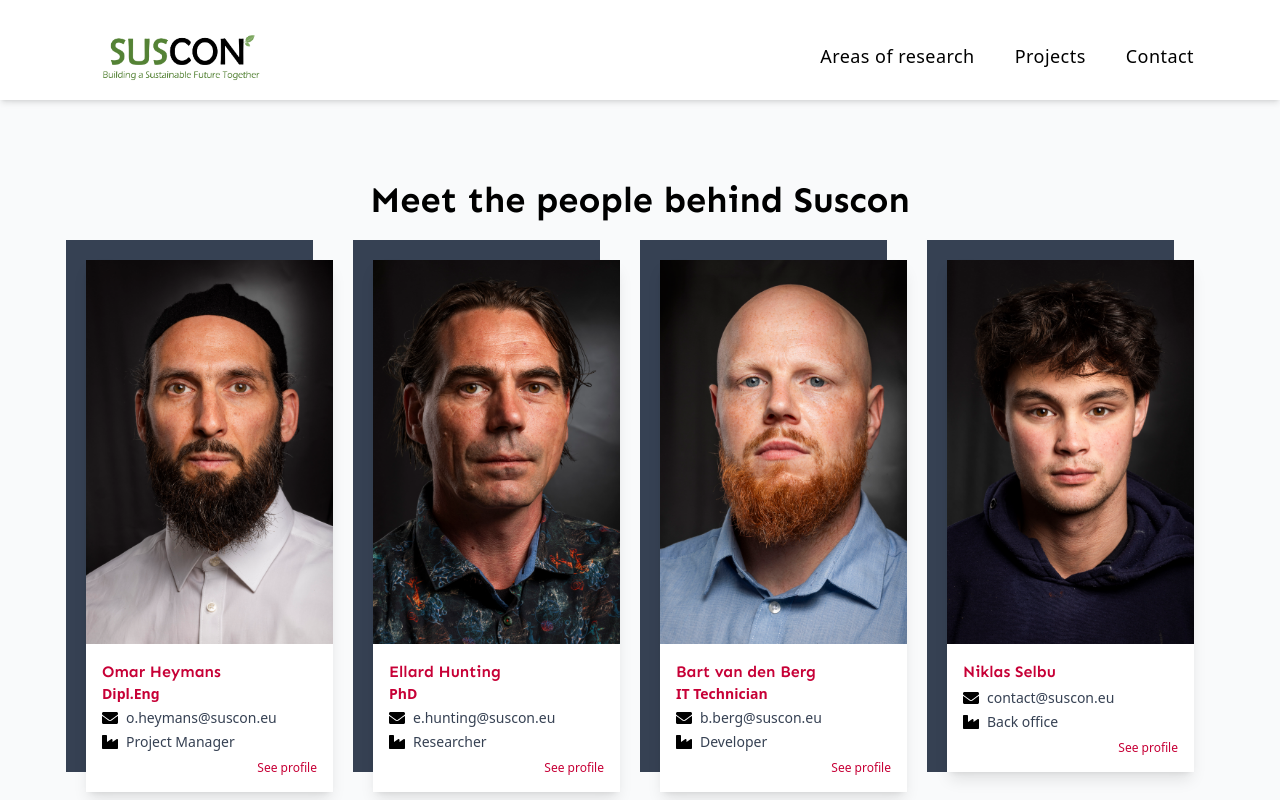
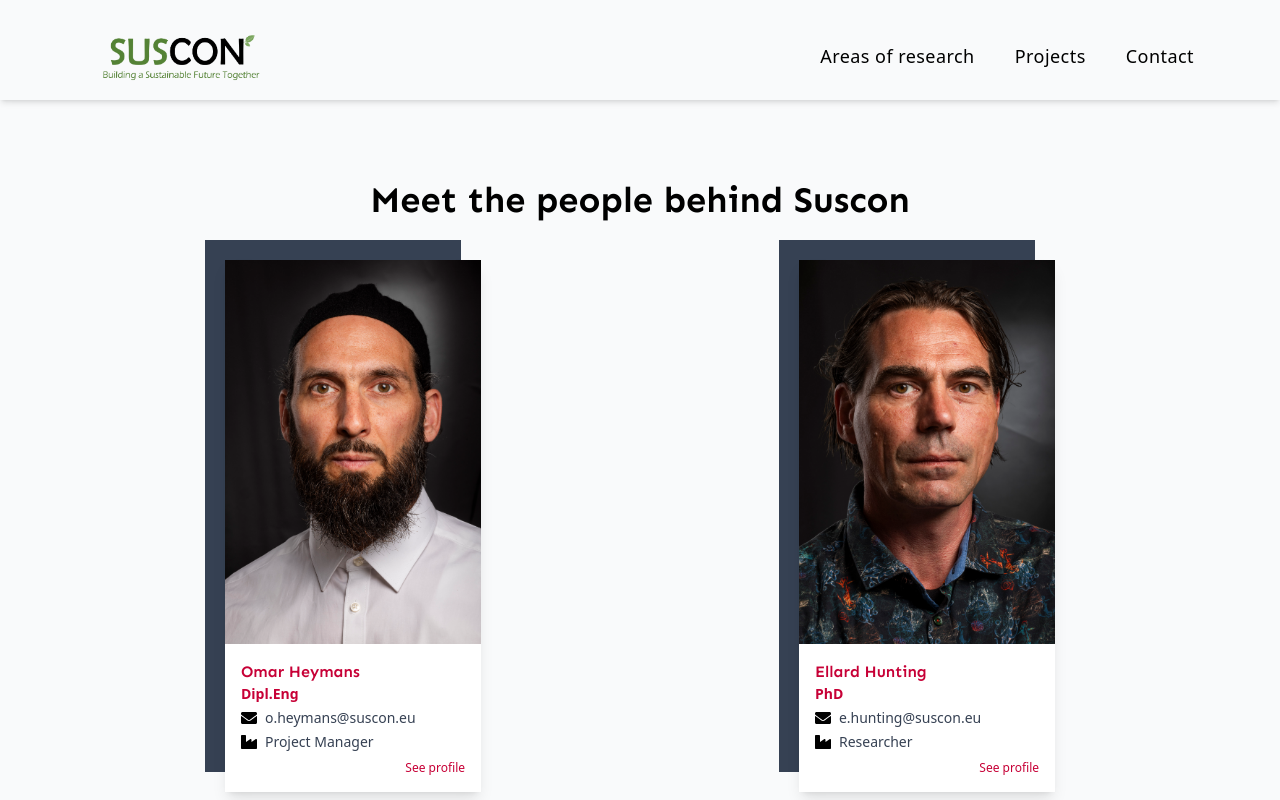
Before and after one commit to TotalentreprenorAS/suscon, a Next.js app: page /contact in a window 1280 px wide. Shown: the top 800 px of the page. Built offline with nearby package versions, Linux system fonts and the light colour scheme.

Commit message:
updated styling

```diff
--- a/app/components/homepage/HeroText.tsx
+++ b/app/components/homepage/HeroText.tsx
@@ -1,6 +1,6 @@
 function HeroText() {
   return (
-    <section className="relative h-[70vh] bg-[url(/images/suscon-background.png)] bg-cover bg-center w-full text-white overflow-hidden pt-[-20px">
+    <section className="relative h-[50vh] bg-[url(/images/suscon-background.png)] bg-cover bg-center w-full text-white overflow-hidden pt-[-20px">
       {/* Gradient Overlay */}
       <div className="absolute inset-0 bg-gradient-to-t from-black/80 via-black/40 to-transparent"></div>
 
--- a/app/components/nav.tsx
+++ b/app/components/nav.tsx
@@ -13,7 +13,7 @@ export default function NavigationBar(): React.JSX.Element {
   const [isOpen, setIsOpen] = useState(false);
 
   return (
-    <header className="bg-white w-full shadow-md fixed top-0 left-0 z-50 h-25">
+    <header className="bg-gray-50 w-full shadow-md fixed top-0 left-0 z-50 h-25">
       <nav className="container mx-auto flex justify-between items-center px-6 py-4">
         {/* Logo */}
         <Link href="/">
--- a/app/contact/page.tsx
+++ b/app/contact/page.tsx
@@ -9,7 +9,7 @@ export default function ContactPage() {
         Meet the people behind Suscon
       </h1>
 
-      <div className="flex gap-10 mt-10">
+      <div className="grid grid-cols-1 sm:grid-cols-2 gap-10 mt-10 justify-items-center">
         {Team.map((t, index) => (
           <div key={index} className="relative max-w-xs mb-10">
             {/* Blue background stretched behind the whole card */}
```
Also changed, not shown: public/rodion-kutsaiev-PEm_sLmJT-w-unsplash-1.avif (deleted).
